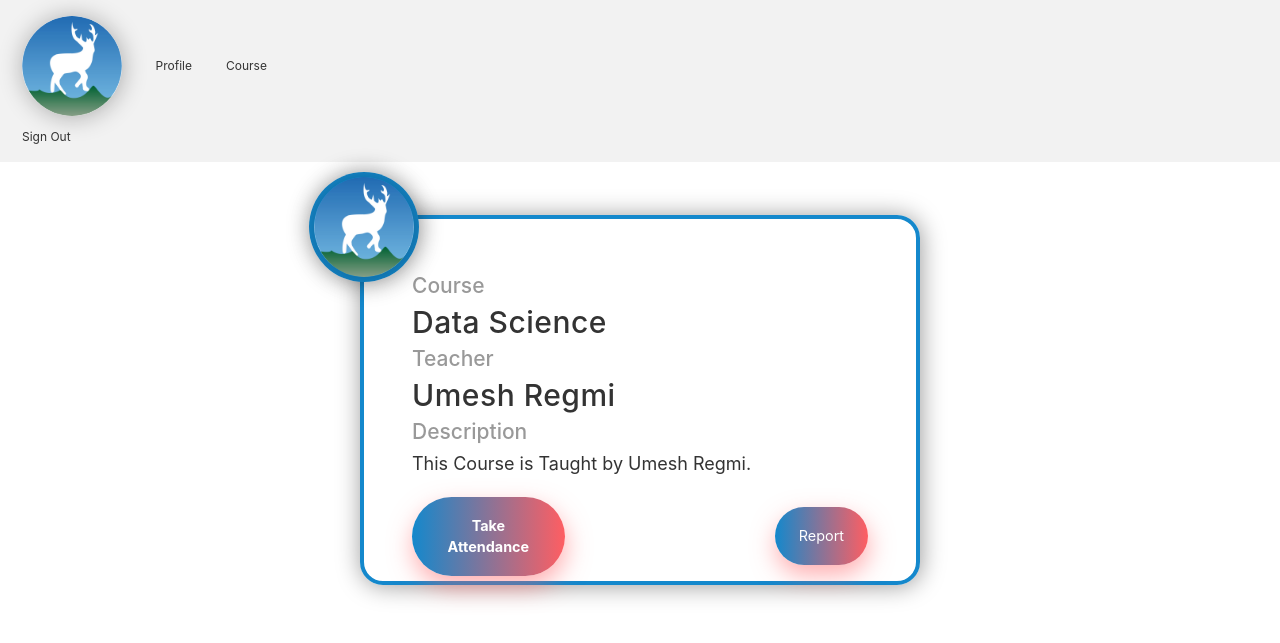
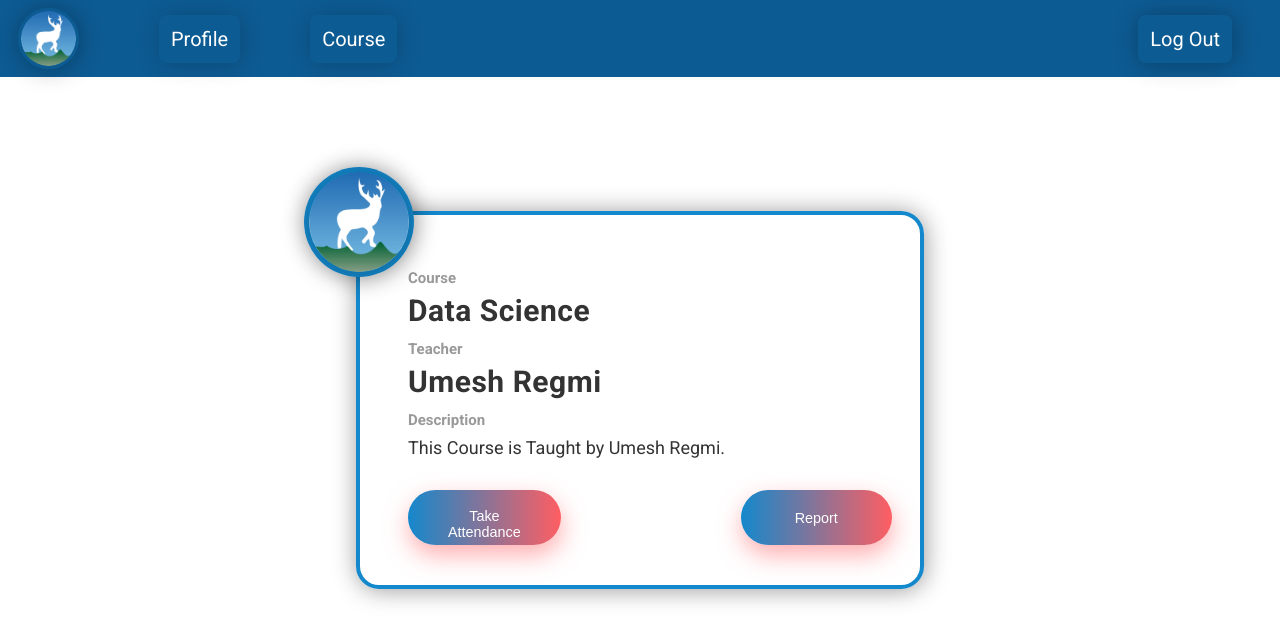
Before and after one commit to ToniBirat7/AMS, a Django app: template templates/attendance/course_list.html in a window 1280 px wide. Shown: the top 643 px of the page. Run offline with Django 4.2, Linux system fonts and the light colour scheme; the template is opened without the code that fills it, so the values that code supplies are empty.

Commit message:
feat : add calendar, navbar
Added NavBar and Calendar App

```diff
--- a/static/course.css
+++ b/static/course.css
@@ -6,11 +6,11 @@
 }
 
 html {
-  font-family: "Roboto", sans-serif;
   font-size: 12px;
 }
 
- .center {
+.center {
+  font-family: "Roboto", sans-serif;
   position: absolute;
   top: 50%;
   left: 50%;
@@ -20,8 +20,9 @@ html {
   justify-content: center;
   align-items: center;
   border-radius: 50px;
-  /* background: #1488cc; */
+
 }
+
 
 .blog_post {
   background: #fff;
@@ -56,7 +57,7 @@ html {
   justify-content: center;
 }
 
-img {
+.teacher-img {
   height: 8.3rem;
   width: 8.3rem;
   position: relative;
@@ -84,28 +85,34 @@ p {
   line-height: 1.45;
   color: #333;
 }
+
 .button2 {
-   margin-top: 20px;
+  margin-top: -25px;
   justify-content: center;
   align-items: center;
   display: flex;
 }
-.logo {
+
+.calendar {
   border: none;
-  margin-right: 200px;
+  margin-right: 180px;
+  margin-left: 0px;
   outline: none;
   background: linear-gradient(90deg, #1488cc, #ff5e62);
   padding: 1.5rem 2rem;
   border-radius: 50px;
+  height: 55px;
   color: white;
   font-size: 1.2rem;
   box-shadow: 1px 10px 2rem rgba(255, 94, 98, 0.5);
   transition: all 0.2s ease-in;
   text-decoration: none;
 }
-.logo1 {
+.cal-report {
   border: none;
-  margin-left: 10px;
+  margin-right: 40px;
+  width: 115%;
+  height: 55px;
   outline: none;
   background: linear-gradient(90deg, #1488cc, #ff5e62);
   padding: 1.5rem 2rem;
--- a/static/nav.css
+++ b/static/nav.css
@@ -1,11 +1,7 @@
-logo-image {
-    width: 50px;
-    height: auto;
-  }
 
 nav {
-    background-color: #f2f2f2;
-    padding: 10px;
+    background-color: #0d5b93;
+    padding: 8px;
     display: flex;
     justify-content: space-between;
   }
@@ -13,25 +9,63 @@ nav {
 .left-section {
     display: flex;
     align-items: center;
+    margin-left: 10px;
+  }
+
+.logo-image {
+    width: 55px;
+    height: auto;
+    margin-left: 0px;
+    margin-right: 50px;
+    border: solid;
+    color: #0d5b93;
+    border-radius: 100%;
+    box-shadow: 1px 1px 2rem rgba(0, 0, 0, 0.3);
   }
 
 .right-section {
     display: flex;
     align-items: center;
   }
-
-  .logo {
-    font-weight: bold;
-    margin-right: 20px;
+.nav-link {
     text-decoration: none;
-    color: #333;
+    color: #ffffff;
+    position: relative;
+    margin-left: 30px;
   }
 
-  .nav-link {
-    text-decoration: none;
-    color: #333;
-    margin-right: 10px;
-    position: relative;
+.profiles{
+    margin-right: 40px;
+    font-family: "Roboto", sans-serif;
+    font-size: 20px;
+    font-weight: 500;
+    border-radius: 8px;
+    padding:  12px;
+    border-color: #0d5b93;
+    box-shadow: 1px 1px 2rem rgba(0, 0, 0, 0.2);
+
+  }
+.course{
+  margin-right: 70px;
+  font-family: "Roboto", sans-serif;
+  font-size: 20px;
+  font-weight: 500;
+  border-radius: 8px;
+  padding:  12px;
+  border-color: #0d5b93;
+  box-shadow: 1px 1px 2rem rgba(0, 0, 0, 0.2);
+
+}
+
+.sign-out{
+  margin-right: 40px;
+  font-family: "Roboto", sans-serif;
+  font-size: 20px;
+  font-weight: 500;
+  border-radius: 8px;
+  padding:  12px;
+  border-color: #0d5b93;
+  box-shadow: 1px 1px 2rem rgba(0, 0, 0, 0.3);
 }
 
 .nav-link::before {
@@ -41,7 +75,7 @@ nav {
     height: 2px;
     bottom: -2px;
     left: 0;
-    background-color: #666;
+    background-color: #ffffff;
     transition: width 0.3s ease;
   }
 
--- a/static/profile_style.css
+++ b/static/profile_style.css
@@ -14,7 +14,7 @@
 
 /* ===== =====>>  Body Font Size  <<===== =====  */
 html {
-  font-size: 10px;
+  font-size: 11px;
 }
 
 /* ===== =====>> Css Variables  <<===== =====  */
@@ -70,7 +70,8 @@ html {
 }
 
 /* ===== =====>>  Body Css  <<===== =====  */
-body {
+.body {
+  margin-top: -20px;
   display: flex;
   justify-content: center;
   align-items: center;
--- a/templates/attendance/course_list.html
+++ b/templates/attendance/course_list.html
@@ -7,20 +7,20 @@
 {% block body %}
 
 <div class="center">
-<div class="blog_post">
+ <div class="blog_post">
   <div class="img_pod">
-    <img src="{% static 'images/deerwalklogo.png' %}" alt="random image">
+    <img src="{% static 'images/deerwalklogo.png' %}" alt="random image" class="teacher-img">
   </div>
   <div class="container_copy">
-    <h3>Course </h3>
+    <h3>Course  </h3>
     <h1>Data Science </h1>
     <h3>Teacher  </h3>
     <h1>Umesh Regmi </h1>
     <h3>Description  </h3>
     <p>This Course is Taught by Umesh Regmi.</p>
     <div class="button2">
-    <a  href="{% url 'display-calendar' %}"><button class="logo"> Take Attendance</button> </a>
-    <a  href='#' ><button class="logo1">Report </button> </a>
+    <a  href="{% url 'display-calendar' %}"><button class="calendar"> Take Attendance</button> </a>
+    <a  href='#' ><button class="cal-report">Report </button> </a>
     </div>
   </div>
 </div>
--- a/templates/attendance/profile.html
+++ b/templates/attendance/profile.html
@@ -10,12 +10,15 @@
     <!-- ===== ===== Custom Css ===== ===== -->
     <link rel="stylesheet" href="{% static 'profile_style.css'%}">
     <link rel="stylesheet" href="{% static 'profile_responsive.css'%}">
+    <link rel="stylesheet" href="{% static 'nav.css'%}">
 
     <!-- ===== ===== Remix Font Icons Cdn ===== ===== -->
     <link href="https://cdn.jsdelivr.net/npm/remixicon@2.2.0/fonts/remixicon.css" rel="stylesheet">
 </head>
 
 <body>
+    {% include 'core/nav.html' %}
+    <div class="body">
     <!-- ===== ===== Body Main-Background ===== ===== -->
     <span class="main_bg"></span>
 
@@ -212,5 +215,6 @@
                 </div>
         </section>
     </div>
+</div>
 </body>
 </html>
--- a/templates/core/base.html
+++ b/templates/core/base.html
@@ -2,15 +2,14 @@
 {% load static %}
 <html lang="en">
   <head>
+    <!-- Required meta tags -->
     <link rel="stylesheet" href="{% static 'nav.css' %}">
-    <!-- Required meta tags -->
     <meta charset="utf-8">
     <meta name="viewport" content="width=device-width, initial-scale=1, shrink-to-fit=no">
-
     <!-- Bootstrap CSS -->
     {% block link %}
     {% endblock link %}
-    <link rel="stylesheet" href="https://cdn.jsdelivr.net/npm/bootstrap@4.6.2/dist/css/bootstrap.min.css" integrity="sha384-xOolHFLEh07PJGoPkLv1IbcEPTNtaed2xpHsD9ESMhqIYd0nLMwNLD69Npy4HI+N" crossorigin="anonymous">
+    <!-- <link rel="stylesheet" href="https://cdn.jsdelivr.net/npm/bootstrap@4.6.2/dist/css/bootstrap.min.css" integrity="sha384-xOolHFLEh07PJGoPkLv1IbcEPTNtaed2xpHsD9ESMhqIYd0nLMwNLD69Npy4HI+N" crossorigin="anonymous"> -->
     <title>{% block Title %} {% endblock Title %}</title>
 
   </head>
@@ -18,18 +17,5 @@
     {% include 'core/nav.html' %}
     {% block body %}
     {% endblock body %}
-
-    <!-- Optional JavaScript; choose one of the two! -->
-
-    <!-- Option 1: jQuery and Bootstrap Bundle (includes Popper) -->
-    <script src="https://cdn.jsdelivr.net/npm/jquery@3.5.1/dist/jquery.slim.min.js" integrity="sha384-DfXdz2htPH0lsSSs5nCTpuj/zy4C+OGpamoFVy38MVBnE+IbbVYUew+OrCXaRkfj" crossorigin="anonymous"></script>
-    <script src="https://cdn.jsdelivr.net/npm/bootstrap@4.6.2/dist/js/bootstrap.bundle.min.js" integrity="sha384-Fy6S3B9q64WdZWQUiU+q4/2Lc9npb8tCaSX9FK7E8HnRr0Jz8D6OP9dO5Vg3Q9ct" crossorigin="anonymous"></script>
-
-    <!-- Option 2: Separate Popper and Bootstrap JS -->
-    <!--
-    <script src="https://cdn.jsdelivr.net/npm/jquery@3.5.1/dist/jquery.slim.min.js" integrity="sha384-DfXdz2htPH0lsSSs5nCTpuj/zy4C+OGpamoFVy38MVBnE+IbbVYUew+OrCXaRkfj" crossorigin="anonymous"></script>
-    <script src="https://cdn.jsdelivr.net/npm/popper.js@1.16.1/dist/umd/popper.min.js" integrity="sha384-9/reFTGAW83EW2RDu2S0VKaIzap3H66lZH81PoYlFhbGU+6BZp6G7niu735Sk7lN" crossorigin="anonymous"></script>
-    <script src="https://cdn.jsdelivr.net/npm/bootstrap@4.6.2/dist/js/bootstrap.min.js" integrity="sha384-+sLIOodYLS7CIrQpBjl+C7nPvqq+FbNUBDunl/OZv93DB7Ln/533i8e/mZXLi/P+" crossorigin="anonymous"></script>
-    -->
   </body>
 </html>
--- a/templates/core/nav.html
+++ b/templates/core/nav.html
@@ -1,14 +1,11 @@
-
  {% load static %}
   <nav>
     <div class="left-section">
-      <a href="#" class="nav-link">
         <img src="{% static 'images/deerwalklogo.png' %}" alt="Logo" class="logo-image">
-      </a>
-      <a href="{% url 'profile' %}" class="nav-link">Profile</a>
-      <a href="#" class="nav-link">Course</a>
+      <a href="{% url 'profile' %}" class="profiles nav-link">Profile</a>
+      <a href="{% url 'logged_in' %}" class="course nav-link">Course</a>
     </div>
     <div class="right-section">
-      <a href="{% url 'logout' %}" class="nav-link">Sign Out</a>
+      <a href="{% url 'logout' %}" class="sign-out nav-link">Log Out</a>
     </div>
   </nav>
```
Lines whose indentation alone changed are shown as unchanged.
